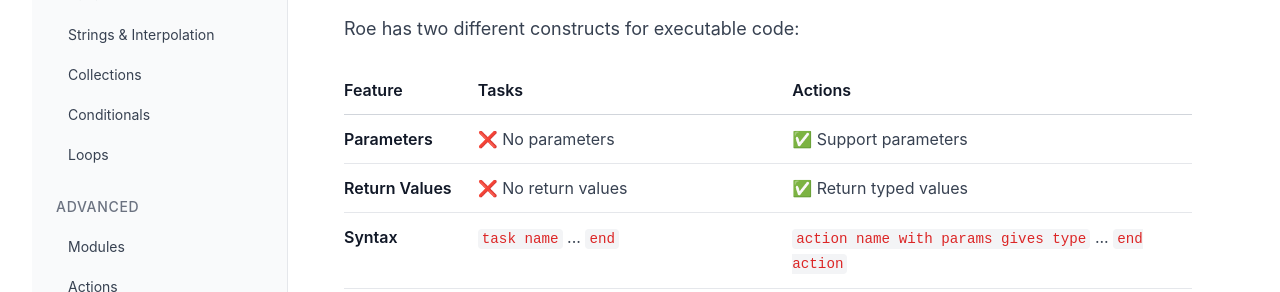
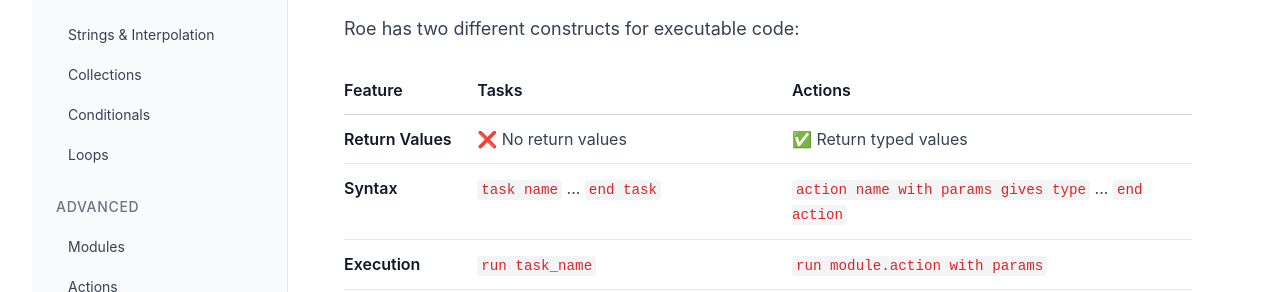
Before and after one commit to droe-lang/droe-lang.github.io, an Eleventy site: page src/guide/task-actions.md in a window 1280 px wide. Shown: the part 508-800 px from the top of the page. Built offline with nearby package versions, Linux system fonts and the light colour scheme; Eleventy itself is replaced by a stand-in of ours; files that its build step writes are made by us from their sources; files whose address does not match are found by name.

Commit message:
Task Action Changed

````diff
--- a/docs/guide/task-actions/index.html
+++ b/docs/guide/task-actions/index.html
@@ -177,18 +177,13 @@
 </thead>
 <tbody>
 <tr>
-<td><strong>Parameters</strong></td>
-<td>❌ No parameters</td>
-<td>✅ Support parameters</td>
-</tr>
-<tr>
 <td><strong>Return Values</strong></td>
 <td>❌ No return values</td>
 <td>✅ Return typed values</td>
 </tr>
 <tr>
 <td><strong>Syntax</strong></td>
-<td><code>task name</code> ... <code>end</code></td>
+<td><code>task name</code> ... <code>end task</code></td>
 <td><code>action name with params gives type</code> ... <code>end action</code></td>
 </tr>
 <tr>
@@ -213,7 +208,7 @@
 <li>Automation workflows and processes</li>
 <li>System maintenance operations</li>
 <li>Sequential execution of steps</li>
-<li>No need for parameters or return values</li>
+<li>No need for return values</li>
 </ul>
 <p><strong>When to use Actions:</strong></p>
 <ul>
@@ -311,14 +306,14 @@ run check_system_health
   display &quot;Checking data format...&quot;
   display &quot;Checking required fields...&quot;
   display &quot;Validation completed: [validation_errors] errors found&quot;
-end
+end task
 
 task transform_data
   display &quot;🔄 Transforming data...&quot;
   display &quot;Converting formats...&quot;
   display &quot;Applying business rules...&quot;
   display &quot;Data transformation completed!&quot;
-end
+end task
 
 task generate_report
   display &quot;📊 Generating report...&quot;
@@ -326,13 +321,13 @@ task generate_report
   display &quot;Processing data...&quot;
   display &quot;Creating visualizations...&quot;
   display &quot;Report generated: [report_name]&quot;
-end
+end task
 
 task send_report_notification
   display &quot;📧 Sending report notification...&quot;
   display &quot;Notifying stakeholders...&quot;
   display &quot;Email notifications sent!&quot;
-end
+end task
 
 // Execute data processing workflow
 display &quot;=== Data Processing Workflow ===&quot;
@@ -352,7 +347,7 @@ run send_report_notification
   display &quot;Setting up user profile...&quot;
   display &quot;Sending welcome email...&quot;
   display &quot;User account created successfully!&quot;
-end
+end task
 
 task deactivate_inactive_users
   display &quot;🔒 Deactivating inactive users...&quot;
@@ -365,14 +360,14 @@ task deactivate_inactive_users
   end for
 
   display &quot;Deactivated [deactivated_count] inactive users&quot;
-end
+end task
 
 task generate_user_report
   display &quot;📈 Generating user activity report...&quot;
   display &quot;Analyzing user data...&quot;
   display &quot;Creating summary statistics...&quot;
   display &quot;User report generated successfully!&quot;
-end
+end task
 
 display &quot;=== User Management Tasks ===&quot;
 run create_user_account
@@ -388,27 +383,27 @@ run generate_user_report
   display &quot;Loading configuration...&quot;
   display &quot;Connecting to database...&quot;
   display &quot;System initialized!&quot;
-end
+end task
 
 task load_data
   display &quot;📥 Loading data...&quot;
   display &quot;Reading from data sources...&quot;
   display &quot;Data loaded successfully!&quot;
-end
+end task
 
 task start_services
   display &quot;⚙️  Starting services...&quot;
   display &quot;Starting web server...&quot;
   display &quot;Starting background workers...&quot;
   display &quot;All services started!&quot;
-end
+end task
 
 task verify_deployment
   display &quot;✅ Verifying deployment...&quot;
   display &quot;Running health checks...&quot;
   display &quot;Testing endpoints...&quot;
   display &quot;Deployment verified!&quot;
-end
+end task
 
 // Deployment sequence
 display &quot;=== Application Deployment Sequence ===&quot;
@@ -433,20 +428,20 @@ display &quot;🎉 Deployment completed successfully!&quot;
   otherwise
     display &quot;❌ Prerequisites not satisfied&quot;
   end when
-end
+end task
 
 task execute_main_process
   display &quot;🏃 Executing main process...&quot;
   display &quot;Processing started...&quot;
   display &quot;Main process completed!&quot;
-end
+end task
 
 task cleanup_resources
   display &quot;🧹 Cleaning up resources...&quot;
   display &quot;Releasing locks...&quot;
   display &quot;Closing connections...&quot;
   display &quot;Cleanup completed!&quot;
-end
+end task
 
 // Conditional execution workflow
 display &quot;=== Conditional Task Workflow ===&quot;
@@ -476,7 +471,7 @@ run cleanup_resources
   otherwise
     display &quot;✅ CPU usage normal: [cpu_usage]%&quot;
   end when
-end
+end task
 
 task monitor_memory_usage
   display &quot;💾 Monitoring memory usage...&quot;
@@ -487,7 +482,7 @@ task monitor_memory_usage
   otherwise
     display &quot;✅ Memory usage normal: [memory_usage]%&quot;
   end when
-end
+end task
 
 task check_disk_space
   display &quot;💿 Checking disk space...&quot;
@@ -502,14 +497,14 @@ task check_disk_space
   otherwise
     display &quot;✅ Disk space sufficient: [disk_usage]%&quot;
   end when
-end
+end task
 
 task generate_monitoring_report
   display &quot;📋 Generating monitoring report...&quot;
   set timestamp which is text to &quot;2024-01-15 10:30:00&quot;
   display &quot;Report timestamp: [timestamp]&quot;
   display &quot;Monitoring report generated!&quot;
-end
+end task
 
 // System monitoring sequence
 display &quot;=== System Monitoring Tasks ===&quot;
@@ -533,7 +528,7 @@ run generate_monitoring_report
   otherwise
     display &quot;Log file size: [current_log_size]MB - no rotation needed&quot;
   end when
-end
+end task
 
 task analyze_error_logs
   display &quot;🔍 Analyzing error logs...&quot;
@@ -546,14 +541,14 @@ task analyze_error_logs
   when error_count is greater than 10 then
     display &quot;⚠️  High error count detected - investigation needed&quot;
   end when
-end
+end task
 
 task archive_old_logs
   display &quot;📦 Archiving old log files...&quot;
   set files_archived which is int to 8
   display &quot;Archived [files_archived] old log files&quot;
   display &quot;Archive completed!&quot;
-end
+end task
 
 display &quot;=== Log Processing Tasks ===&quot;
 run rotate_log_files
@@ -579,7 +574,7 @@ run archive_old_logs
   end for
 
   display &quot;Import completed: [records_processed] records processed&quot;
-end
+end task
 
 task export_sales_data
   display &quot;📤 Exporting sales data...&quot;
@@ -589,7 +584,7 @@ task export_sales_data
   display &quot;Generating export file: [export_file]&quot;
   display &quot;Exporting [sales_records] sales records...&quot;
   display &quot;Export completed successfully!&quot;
-end
+end task
 
 task validate_data_integrity
   display &quot;🔍 Validating data integrity...&quot;
@@ -602,7 +597,7 @@ task validate_data_integrity
   end for
 
   display &quot;Data integrity validation completed: [checks_passed]/4 checks passed&quot;
-end
+end task
 
 display &quot;=== Data Import/Export Tasks ===&quot;
 run import_customer_data
@@ -616,20 +611,20 @@ run validate_data_integrity
 <pre><code class="language-roe">// Good: Descriptive task names
 task backup_user_database
   display &quot;Backing up user database...&quot;
-end
+end task
 
 task send_password_reset_email
   display &quot;Sending password reset email...&quot;
-end
+end task
 
 task cleanup_temporary_files
   display &quot;Cleaning up temporary files...&quot;
-end
+end task
 
 // Avoid: Generic names
 task task1
   display &quot;Doing something...&quot;
-end
+end task
 </code></pre>
 <h3>2. Informative Output</h3>
 <pre><code class="language-roe">task process_orders
@@ -648,7 +643,7 @@ end
   set end_time which is text to &quot;10:35:00&quot;
   display &quot;Completed at: [end_time]&quot;
   display &quot;✅ Successfully processed [processed_count] orders&quot;
-end
+end task
 </code></pre>
 <h3>3. Error Handling</h3>
 <pre><code class="language-roe">task safe_file_operation
@@ -667,7 +662,7 @@ end
       display &quot;✅ File operation completed successfully&quot;
     end when
   end when
-end
+end task
 </code></pre>
 <h3>4. Progress Reporting</h3>
 <pre><code class="language-roe">task bulk_data_processing
@@ -686,24 +681,24 @@ end
   end for
 
   display &quot;✅ Bulk processing completed!&quot;
-end
+end task
 </code></pre>
 <h2>Task Coordination Patterns</h2>
 <h3>Master Task with Subtasks</h3>
 <pre><code class="language-roe">task prepare_environment
   display &quot;🛠️  Preparing environment...&quot;
   display &quot;Environment ready!&quot;
-end
+end task
 
 task execute_tests
   display &quot;🧪 Executing tests...&quot;
   display &quot;All tests passed!&quot;
-end
+end task
 
 task generate_results
   display &quot;📊 Generating results...&quot;
   display &quot;Results generated!&quot;
-end
+end task
 
 task master_test_workflow
   display &quot;🚀 Starting master test workflow...&quot;
@@ -718,7 +713,7 @@ task master_test_workflow
   display &quot;&quot;
 
   display &quot;✅ Master workflow completed successfully!&quot;
-end
+end task
 
 // Execute the master workflow
 run master_test_workflow
@@ -728,13 +723,13 @@ run master_test_workflow
   display &quot;🔄 Task A: Starting...&quot;
   display &quot;🔄 Task A: Processing...&quot;
   display &quot;✅ Task A: Completed!&quot;
-end
+end task
 
 task concurrent_task_b
   display &quot;🔄 Task B: Starting...&quot;
   display &quot;🔄 Task B: Processing...&quot;
   display &quot;✅ Task B: Completed!&quot;
-end
+end task
 
 task coordinate_parallel_tasks
   display &quot;🚀 Coordinating parallel tasks...&quot;
@@ -745,7 +740,7 @@ task coordinate_parallel_tasks
   run concurrent_task_b
 
   display &quot;✅ All parallel tasks completed!&quot;
-end
+end task
 
 run coordinate_parallel_tasks
 </code></pre>
--- a/src/guide/task-actions.md
+++ b/src/guide/task-actions.md
@@ -20,22 +20,23 @@ Task actions in Roe provide a specialized way to define and execute discrete uni
 
 Roe has two different constructs for executable code:
 
-| Feature | Tasks | Actions |
-|---------|-------|----------|
-| **Parameters** | ❌ No parameters | ✅ Support parameters |
-| **Return Values** | ❌ No return values | ✅ Return typed values |
-| **Syntax** | `task name` ... `end` | `action name with params gives type` ... `end action` |
-| **Execution** | `run task_name` | `run module.action with params` |
-| **Use Case** | Automation workflows, void procedures | Reusable functions, data processing |
-| **Module Scope** | Standalone or in modules | Must be in modules |
+| Feature           | Tasks                                 | Actions                                               |
+| ----------------- | ------------------------------------- | ----------------------------------------------------- |
+| **Return Values** | ❌ No return values                   | ✅ Return typed values                                |
+| **Syntax**        | `task name` ... `end task`            | `action name with params gives type` ... `end action` |
+| **Execution**     | `run task_name`                       | `run module.action with params`                       |
+| **Use Case**      | Automation workflows, void procedures | Reusable functions, data processing                   |
+| **Module Scope**  | Standalone or in modules              | Must be in modules                                    |
 
 **When to use Tasks:**
+
 - Automation workflows and processes
 - System maintenance operations
 - Sequential execution of steps
-- No need for parameters or return values
+- No need for return values
 
 **When to use Actions:**
+
 - Reusable functions with parameters
 - Data transformation and calculations
 - Functions that return computed values
@@ -149,14 +150,14 @@ task validate_input_data
   display "Checking data format..."
   display "Checking required fields..."
   display "Validation completed: [validation_errors] errors found"
-end
+end task
 
 task transform_data
   display "🔄 Transforming data..."
   display "Converting formats..."
   display "Applying business rules..."
   display "Data transformation completed!"
-end
+end task
 
 task generate_report
   display "📊 Generating report..."
@@ -164,13 +165,13 @@ task generate_report
   display "Processing data..."
   display "Creating visualizations..."
   display "Report generated: [report_name]"
-end
+end task
 
 task send_report_notification
   display "📧 Sending report notification..."
   display "Notifying stakeholders..."
   display "Email notifications sent!"
-end
+end task
 
 // Execute data processing workflow
 display "=== Data Processing Workflow ==="
@@ -193,7 +194,7 @@ task create_user_account
   display "Setting up user profile..."
   display "Sending welcome email..."
   display "User account created successfully!"
-end
+end task
 
 task deactivate_inactive_users
   display "🔒 Deactivating inactive users..."
@@ -206,14 +207,14 @@ task deactivate_inactive_users
   end for
 
   display "Deactivated [deactivated_count] inactive users"
-end
+end task
 
 task generate_user_report
   display "📈 Generating user activity report..."
   display "Analyzing user data..."
   display "Creating summary statistics..."
   display "User report generated successfully!"
-end
+end task
 
 display "=== User Management Tasks ==="
 run create_user_account
@@ -233,27 +234,27 @@ task initialize_system
   display "Loading configuration..."
   display "Connecting to database..."
   display "System initialized!"
-end
+end task
 
 task load_data
   display "📥 Loading data..."
   display "Reading from data sources..."
   display "Data loaded successfully!"
-end
+end task
 
 task start_services
   display "⚙️  Starting services..."
   display "Starting web server..."
   display "Starting background workers..."
   display "All services started!"
-end
+end task
 
 task verify_deployment
   display "✅ Verifying deployment..."
   display "Running health checks..."
   display "Testing endpoints..."
   display "Deployment verified!"
-end
+end task
 
 // Deployment sequence
 display "=== Application Deployment Sequence ==="
@@ -281,20 +282,20 @@ task check_prerequisites
   otherwise
     display "❌ Prerequisites not satisfied"
   end when
-end
+end task
 
 task execute_main_process
   display "🏃 Executing main process..."
   display "Processing started..."
   display "Main process completed!"
-end
+end task
 
 task cleanup_resources
   display "🧹 Cleaning up resources..."
   display "Releasing locks..."
   display "Closing connections..."
   display "Cleanup completed!"
-end
+end task
 
 // Conditional execution workflow
 display "=== Conditional Task Workflow ==="
@@ -328,7 +329,7 @@ task monitor_cpu_usage
   otherwise
     display "✅ CPU usage normal: [cpu_usage]%"
   end when
-end
+end task
 
 task monitor_memory_usage
   display "💾 Monitoring memory usage..."
@@ -339,7 +340,7 @@ task monitor_memory_usage
   otherwise
     display "✅ Memory usage normal: [memory_usage]%"
   end when
-end
+end task
 
 task check_disk_space
   display "💿 Checking disk space..."
@@ -354,14 +355,14 @@ task check_disk_space
   otherwise
     display "✅ Disk space sufficient: [disk_usage]%"
   end when
-end
+end task
 
 task generate_monitoring_report
   display "📋 Generating monitoring report..."
   set timestamp which is text to "2024-01-15 10:30:00"
   display "Report timestamp: [timestamp]"
   display "Monitoring report generated!"
-end
+end task
 
 // System monitoring sequence
 display "=== System Monitoring Tasks ==="
@@ -388,7 +389,7 @@ task rotate_log_files
   otherwise
     display "Log file size: [current_log_size]MB - no rotation needed"
   end when
-end
+end task
 
 task analyze_error_logs
   display "🔍 Analyzing error logs..."
@@ -401,14 +402,14 @@ task analyze_error_logs
   when error_count is greater than 10 then
     display "⚠️  High error count detected - investigation needed"
   end when
-end
+end task
 
 task archive_old_logs
   display "📦 Archiving old log files..."
   set files_archived which is int to 8
   display "Archived [files_archived] old log files"
   display "Archive completed!"
-end
+end task
 
 display "=== Log Processing Tasks ==="
 run rotate_log_files
@@ -438,7 +439,7 @@ task import_customer_data
   end for
 
   display "Import completed: [records_processed] records processed"
-end
+end task
 
 task export_sales_data
   display "📤 Exporting sales data..."
@@ -448,7 +449,7 @@ task export_sales_data
   display "Generating export file: [export_file]"
   display "Exporting [sales_records] sales records..."
   display "Export completed successfully!"
-end
+end task
 
 task validate_data_integrity
   display "🔍 Validating data integrity..."
@@ -461,7 +462,7 @@ task validate_data_integrity
   end for
 
   display "Data integrity validation completed: [checks_passed]/4 checks passed"
-end
+end task
 
 display "=== Data Import/Export Tasks ==="
 run import_customer_data
@@ -479,20 +480,20 @@ run validate_data_integrity
 // Good: Descriptive task names
 task backup_user_database
   display "Backing up user database..."
-end
+end task
 
 task send_password_reset_email
   display "Sending password reset email..."
-end
+end task
 
 task cleanup_temporary_files
   display "Cleaning up temporary files..."
-end
+end task
 
 // Avoid: Generic names
 task task1
   display "Doing something..."
-end
+end task
 ```
 
 ### 2. Informative Output
@@ -514,7 +515,7 @@ task process_orders
   set end_time which is text to "10:35:00"
   display "Completed at: [end_time]"
   display "✅ Successfully processed [processed_count] orders"
-end
+end task
 ```
 
 ### 3. Error Handling
@@ -536,7 +537,7 @@ task safe_file_operation
       display "✅ File operation completed successfully"
     end when
   end when
-end
+end task
 ```
 
 ### 4. Progress Reporting
@@ -558,7 +559,7 @@ task bulk_data_processing
   end for
 
   display "✅ Bulk processing completed!"
-end
+end task
 ```
 
 ## Task Coordination Patterns
@@ -569,17 +570,17 @@ end
 task prepare_environment
   display "🛠️  Preparing environment..."
   display "Environment ready!"
-end
+end task
 
 task execute_tests
   display "🧪 Executing tests..."
   display "All tests passed!"
-end
+end task
 
 task generate_results
   display "📊 Generating results..."
   display "Results generated!"
-end
+end task
 
 task master_test_workflow
   display "🚀 Starting master test workflow..."
@@ -594,7 +595,7 @@ task master_test_workflow
   display ""
 
   display "✅ Master workflow completed successfully!"
-end
+end task
 
 // Execute the master workflow
 run master_test_workflow
@@ -607,13 +608,13 @@ task concurrent_task_a
   display "🔄 Task A: Starting..."
   display "🔄 Task A: Processing..."
   display "✅ Task A: Completed!"
-end
+end task
 
 task concurrent_task_b
   display "🔄 Task B: Starting..."
   display "🔄 Task B: Processing..."
   display "✅ Task B: Completed!"
-end
+end task
 
 task coordinate_parallel_tasks
   display "🚀 Coordinating parallel tasks..."
@@ -624,7 +625,7 @@ task coordinate_parallel_tasks
   run concurrent_task_b
 
   display "✅ All parallel tasks completed!"
-end
+end task
 
 run coordinate_parallel_tasks
 ```
````
